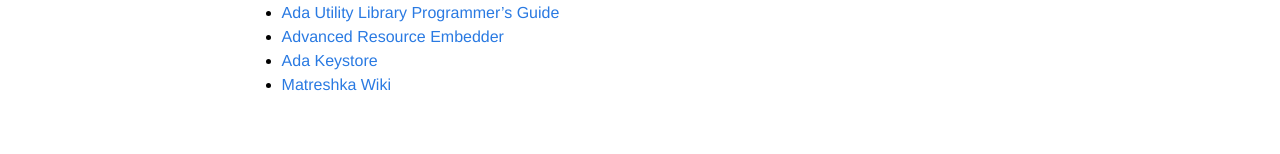
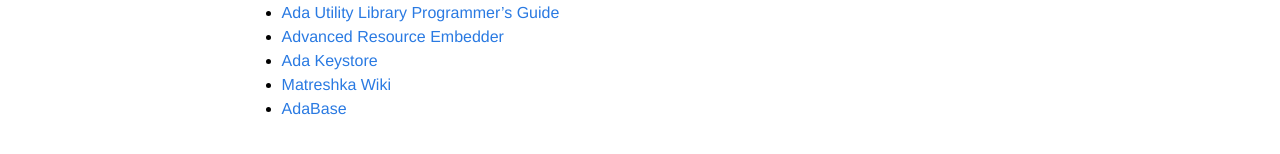
Before and after one commit to quornings/quornings.github.io, a Jekyll site: the page built from manuals.md, in a window 1280 px wide. Shown: the part 485-639 px from the top of the page. Built offline with Jekyll 4.4.1, drawn with Linux system fonts in a browser that asks for light colours.

Commit message:
Add AdaBase manual

```diff
--- a/manuals.md
+++ b/manuals.md
@@ -21,3 +21,4 @@ permalink: /manuals/
 - [Advanced Resource Embedder](https://resource-embedder.readthedocs.io/en/latest/)
 - [Ada Keystore](https://ada-keystore.readthedocs.io/en/latest/)
 - [Matreshka Wiki](http://forge.ada-ru.org/matreshka/wiki/WikiStart)
+- [AdaBase](http://jrmarino.github.io/AdaBase/)
```
